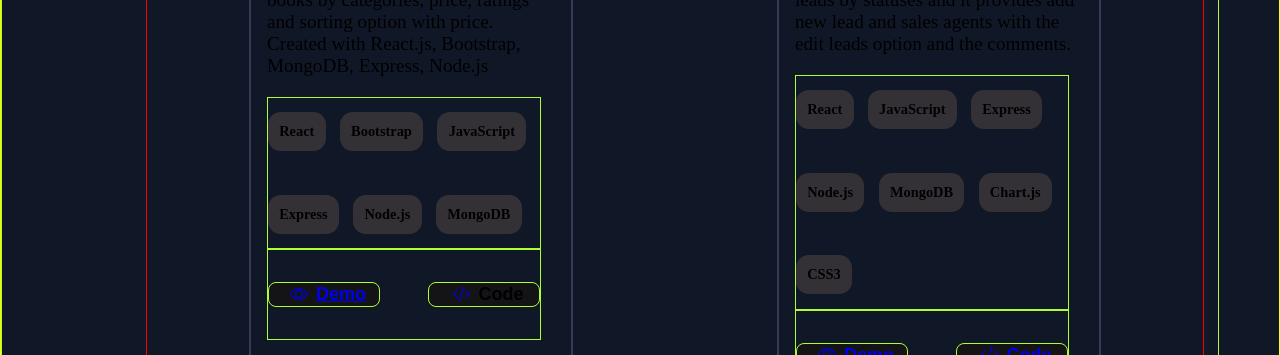
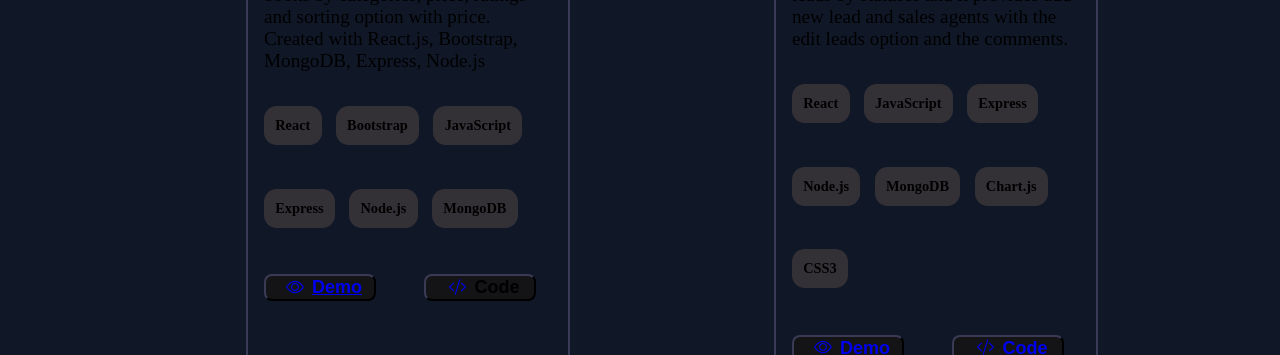
Before and after one commit to neelamraikwar9/neelam-raikwarPortfolio, a React (Vite) app: page / in a window 1280 px wide. Shown: the part 1505-1860 px from the top of the page. Built offline with nearby package versions, Linux system fonts and the light colour scheme.

Commit message:
modified all styles

```diff
--- a/src/App.css
+++ b/src/App.css
@@ -3,20 +3,22 @@
   padding: 0
 }
 
-.mainContainer {
+/* .mainContainer {
   border: 1px solid yellow;
 
 
-}
+} */
 
 .navContainer {
   display: flex;
-  border: 1px solid yellow;
+  /* border: 1px solid yellow; */
+  height: 6rem;
   justify-content: space-around;
   position: fixed;
   width: 79rem;
   background-color: oklch(23.796% 0.08037 281.459);
   border-radius: 3rem;
+  padding-bottom: 0;
 
 
 }
@@ -26,7 +28,7 @@
   display: flex;
   width: 25rem;
   /* height: 10rem; */
-  border: 1px solid orangered;
+  /* border: 1px solid orangered; */
   /* padding: 1rem 0rem; */
   justify-content: center;
   /* color: oklch(65.6% 0.241 354.308); */
@@ -51,14 +53,14 @@
 .ulTContainer {
   display: flex;
   align-items: flex-end;
-  border: 1px solid pink;
+  /* border: 1px solid pink; */
   /* margin: 0rem 1rem; */
   margin-bottom: 1rem;
 }
 
 .liStyl {
   list-style: none;
-  border: 1px solid green;
+  /* border: 1px solid green; */
   padding: 1rem;
   margin-right:2rem;
 
@@ -67,7 +69,7 @@
 
 .tecStack {
   width: 10rem;
-  border: 1px solid green;
+  /* border: 1px solid green; */
 
 }
 
@@ -123,7 +125,7 @@ color: oklch(74% 0.238 322.16);
   padding-bottom: 9rem;
   width: 58rem;
   /* height: 30rem; */
-  border: 1px solid greenyellow;
+  /* border: 1px solid greenyellow; */
 
 
 }
@@ -132,7 +134,7 @@ color: oklch(74% 0.238 322.16);
 .introCon {
   width: 65rem;
   /* height: 10rem; */
-  border: 1px solid burlywood;
+  /* border: 1px solid burlywood; */
   /* padding: 15rem 15rem; */
   padding-bottom: 15rem;
   padding-left: 1rem;
@@ -195,7 +197,7 @@ color: oklch(74% 0.238 322.16);
 
 
 .projectCont {
-  border: 1px solid red;
+  /* border: 1px solid red; */
   margin-top: 4rem;
   width: 66rem;
   /* height: 80rem; */
@@ -227,7 +229,7 @@ color: oklch(74% 0.238 322.16);
   display: flex;
   /* flex-wrap:wrap; */
   gap: 0.9rem;
-  border: 1px solid greenyellow;
+  /* border: 1px solid greenyellow; */
   width: 17rem;
   flex-wrap: wrap;
   /* height: 10rem; */
@@ -255,7 +257,7 @@ color: oklch(74% 0.238 322.16);
   padding: 2rem 0rem;
   display: flex;
   gap: 3rem;
-  border: 1px solid greenyellow;
+  /* border: 1px solid greenyellow; */
   width: 17rem
 
 }
@@ -268,7 +270,7 @@ color: oklch(74% 0.238 322.16);
   font-weight: bolder;
   background-color: rgb(20, 20, 23);
   border-color: rgb(58, 58, 85);
-  border: 1px solid greenyellow;
+  /* border: 1px solid greenyellow; */
   width: 18rem;
 
 }
@@ -291,7 +293,7 @@ color: oklch(74% 0.238 322.16);
 
 .tackStackCon {
   display: flex;
-  border: 1px solid red;
+  /* border: 1px solid red; */
   width: 66rem;
   flex-wrap: wrap;
   padding: 0;
@@ -362,7 +364,7 @@ color: oklch(74% 0.238 322.16);
 
 .connectCon {
   display: flex;
-  border: 1px solid yellow;
+  /* border: 1px solid yellow; */
   /* width: 100rem; */
       width: 66rem;
   height: 25rem;
@@ -443,7 +445,7 @@ color: oklch(74% 0.238 322.16);
 .footerCon {
   display: flex;
   flex-direction: column;
-  border: 1px solid #53f33a;
+  /* border: 1px solid #53f33a; */
   padding-left: 0;
   padding-right: 0;
   padding-bottom: 4rem;
```
